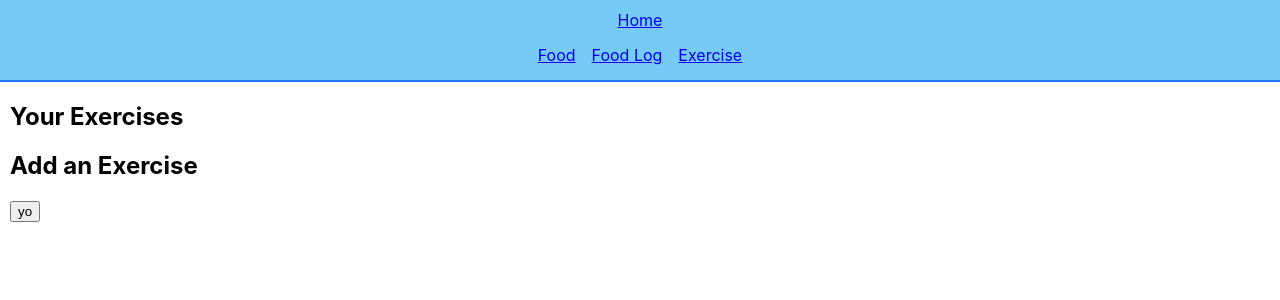
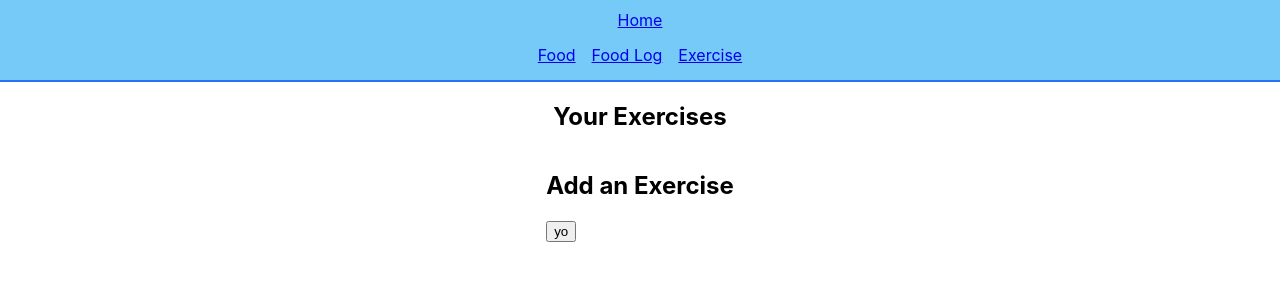
Before and after one commit to JImmyJImmy0/thehustle, a Django app: page /exercise/ in a window 1280 px wide. Shown: the top 300 px of the page. Run offline with Django 3.2, Linux system fonts and the light colour scheme; data that the repository does not hold is empty.

Commit message:
base css for exercise index

```diff
--- /dev/null
+++ b/main_app/static/css/exercise-index.css
@@ -0,0 +1,17 @@
+.exercise-container {
+    display: flex;
+    flex-direction: column;
+    align-items: center;
+    justify-content: center;
+}
+
+.e-form-container {
+   display: flex;
+   flex-direction: column;
+   align-items: center;
+   justify-content: center;
+}
+
+.exercise-form {
+    align-items: center;
+}
--- a/main_app/templates/exercises/index.html
+++ b/main_app/templates/exercises/index.html
@@ -16,10 +16,17 @@
             <h3>{{ exercise.name }}</h3>
         {% endfor %}
     </div>
+</section>
+
+<section class='e-form-container'>
     <div class='exercise-form'>
         <h2>Add an Exercise</h2>
-        <button>yo</button>
+        <div>
+            <button>yo</button>
+        </div>
     </div>
 </section>
 
+
+
 {% endblock %}
```
